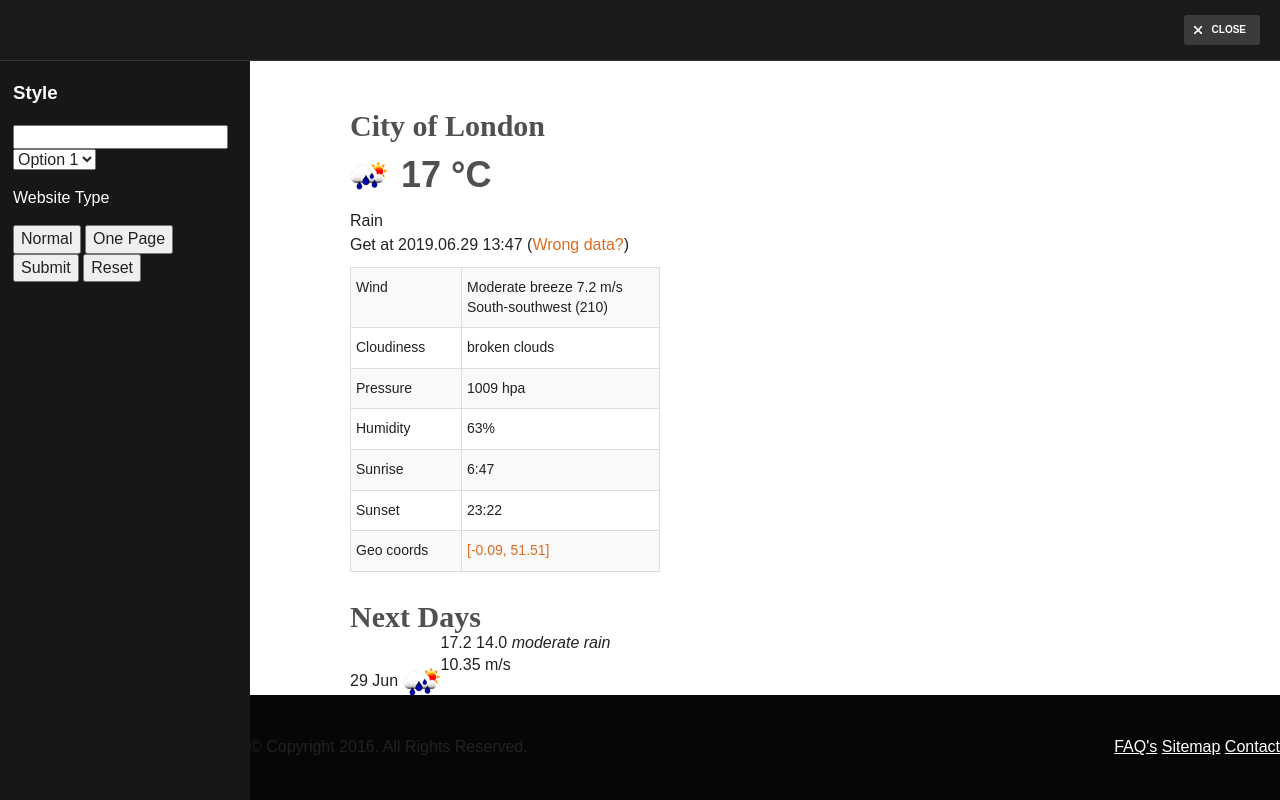
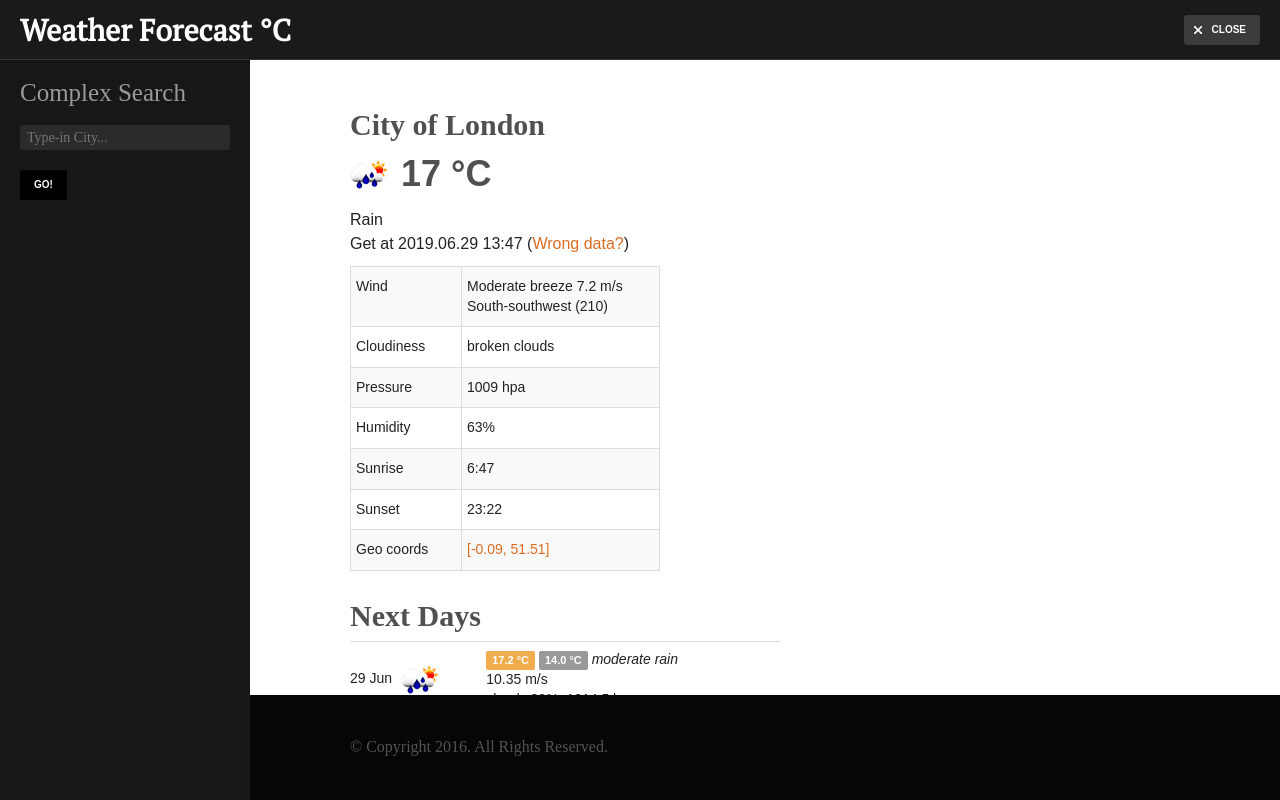
Before and after one commit to jahre/weather, a website: page index.html in a window 1280 px wide. Drawn offline with Linux system fonts and the light colour scheme; a web font is replaced by a local one.

Commit message:
commit 4

```diff
--- a/css/scss/core.scss
+++ b/css/scss/core.scss
@@ -64,18 +64,74 @@ html, body{
     background:#1a1a1a;
     border-bottom:1px solid #353535;
     display:flex;
-    justify-content:flex-end;
+    justify-content:space-between;
     align-items:center;
+    padding: 0 20px;
+    box-sizing: border-box;
+}
+.main-logo{
+    font-family: 'ptserif';
+    font-weight: bold;
+    color: #fff;
+    font-size: 30px;
+    line-height: 1;
+    text-decoration: none;
 }
 .main{
     flex:1;
     display:flex;
 }
-.aside{
+.side-panel{
     width:250px;
     background:#171717;
-    padding: 0 13px;
+    padding: 20px;
     box-sizing:border-box;
+}
+.side-panel-name{
+    font-family: 'ptsansnarrow';
+    font-weight: normal;
+    color: #999;
+    font-size: 25px;
+    line-height: 1;
+    margin: 0;
+}
+.side-panel-search{
+  padding: 20px 0;
+}
+.sp-searchfield{
+  height: 25px;
+  padding: 2px 7px;
+  box-sizing: border-box;
+  border-radius: 3px;
+  border:none;
+  background: #2b2b2b;
+  color: #fff;
+  font-family: 'ptsans';
+  font-size: 14px;
+  width: 100%;
+  margin-bottom: 20px;
+  &:focus{
+    background: #fff;
+    color: #333;
+  }
+}
+.sp-submit{
+    line-height:30px;
+    text-decoration:none;
+    text-transform:uppercase;
+    font-size:10px;
+    font-family:Arial, sans-serif;
+    font-weight:bold;
+    color:#fff;
+    height:30px;
+    border-radius:2px;
+    border:none;
+    background:#000;
+    padding:0 14px;
+    &:hover{
+        background:#fff;
+        color: #000;
+    }
 }
 .info-container{
     flex:1;
@@ -97,8 +153,13 @@ html, body{
     display:flex;
     justify-content:space-between;
     align-items:center;
+    padding-left: 100px;
+    box-sizing: border-box;
 }
-
+.footer-copyright{
+  font-family: 'ptsans';
+  color: #535353;
+}
 .footer-menu{
     padding:0;
 }
@@ -122,7 +183,6 @@ html, body{
     border-radius:3px;
     background:#3b3b3b url(../img/close.png) no-repeat 10px 50%;
     padding:0 14px 0 28px;
-    margin-right:20px;
     &:hover{
         background:#646464 url(../img/close.png) no-repeat 10px 50%;
     }
@@ -190,3 +250,37 @@ html, body{
     }
   }
 }
+
+.fw-table{
+  margin: 10px 0 30px 0;
+  width: 430px;
+  font-family: 'ptsans', Arial, sans-serif;
+  font-size: 14px;
+  tr{
+    border-top: 1px solid #ddd;
+  }
+  td{
+    padding: 8px 0 15px 0;
+  }
+}
+
+.fw-temerature{
+  display: inline-block;
+  padding: 2px 6px;
+  border-radius: 2px;
+  font-weight: bold;
+  font-size: 11px;
+  color: #fff;
+  &.fw-max{
+    background: #f0ad4e;
+  }
+  &.fw-min{
+    background: #999;
+  }
+}
+.fw-date{
+  margin-right: 5px;
+}
+.fw-humidity{
+  margin: 0;
+}
--- a/index.html
+++ b/index.html
@@ -18,26 +18,28 @@
         <![endif]-->
         <div class="wrapper">
             <div class="top_message">
+                <a href="#" class="main-logo">Weather Forecast &deg;C</a>
                 <a href="#" onclick="return false" class="btn_close">Close</a>
             </div>
             <div class="main">
-                <div class="aside">
-                    <h3 style="color:#fff;">Style</h3>
-                    <form class="search">
-                        <input type="text">
-                        <select>
+                <aside class="side-panel">
+                    <h3 class="side-panel-name">Complex Search</h3>
+                    <form class="side-panel-search">
+                        <input type="text" class="sp-searchfield" placeholder="Type-in City...">
+                        <button class="sp-submit">Go!</button>
+                        <!-- <select>
                             <option>Option 1</option>
                             <option>Option 2</option>
                             <option>Option 3</option>
-                        </select>
-                        <p style="color:#fff;">Website Type</p>
+                        </select> -->
+                        <!-- <p style="color:#fff;">Website Type</p>
                         <button>Normal</button>
                         <button>One Page</button>
-                        <div class="stripe"></div>
-                        <button>Submit</button>
-                        <button>Reset</button>
+                        <div class="stripe"></div> -->
+
+
                     </form>
-                </div>
+                </aside>
                 <div class="info-container">
                     <div class="content">
                     <section class="current-weather">
@@ -87,67 +89,67 @@
                         <table class="fw-table">
                             <tr>
                                 <td>
-                                    <span>29 Jun</span>
+                                    <span class="fw-date">29 Jun</span>
                                     <img src="img/weather-icon.png" alt="">
                                 </td>
                                 <td>
-                                    <span>17.2</span>
-                                    <span>14.0</span>
-                                    <i>moderate rain</i><br>
-                                    <span>10.35 m/s</span>
-                                    <p>clouds <span>80%</span>, <span>1014.5 hpa</span></p>
+                                    <span class="fw-temerature fw-max">17.2 &deg;C</span>
+                                    <span class="fw-temerature fw-min">14.0 &deg;C</span>
+                                    <i class="fw-precipitation">moderate rain</i><br>
+                                    <span class="fw-wind">10.35 m/s</span>
+                                    <p class="fw-humidity">clouds <span>80%</span>, <span>1014.5 hpa</span></p>
                                 </td>
                             </tr>
                             <tr>
                                 <td>
-                                    <span>29 Jun</span>
+                                    <span class="fw-date">29 Jun</span>
                                     <img src="img/weather-icon.png" alt="">
                                 </td>
                                 <td>
-                                    <span>17.2</span>
-                                    <span>14.0</span>
-                                    <i>moderate rain</i><br>
-                                    <span>10.35 m/s</span>
-                                    <p>clouds <span>80%</span>, <span>1014.5 hpa</span></p>
+                                    <span class="fw-temerature fw-max">17.2 &deg;C</span>
+                                    <span class="fw-temerature fw-min">14.0 &deg;C</span>
+                                    <i class="fw-precipitation">moderate rain</i><br>
+                                    <span class="fw-wind">10.35 m/s</span>
+                                    <p class="fw-humidity">clouds <span>80%</span>, <span>1014.5 hpa</span></p>
                                 </td>
                             </tr>
                             <tr>
                                 <td>
-                                    <span>29 Jun</span>
+                                    <span class="fw-date">29 Jun</span>
                                     <img src="img/weather-icon.png" alt="">
                                 </td>
                                 <td>
-                                    <span>17.2</span>
-                                    <span>14.0</span>
-                                    <i>moderate rain</i><br>
-                                    <span>10.35 m/s</span>
-                                    <p>clouds <span>80%</span>, <span>1014.5 hpa</span></p>
+                                    <span class="fw-temerature fw-max">17.2 &deg;C</span>
+                                    <span class="fw-temerature fw-min">14.0 &deg;C</span>
+                                    <i class="fw-precipitation">moderate rain</i><br>
+                                    <span class="fw-wind">10.35 m/s</span>
+                                    <p class="fw-humidity">clouds <span>80%</span>, <span>1014.5 hpa</span></p>
                                 </td>
                             </tr>
                             <tr>
                                 <td>
-                                    <span>29 Jun</span>
+                                    <span class="fw-date">29 Jun</span>
                                     <img src="img/weather-icon.png" alt="">
                                 </td>
                                 <td>
-                                    <span>17.2</span>
-                                    <span>14.0</span>
-                                    <i>moderate rain</i><br>
-                                    <span>10.35 m/s</span>
-                                    <p>clouds <span>80%</span>, <span>1014.5 hpa</span></p>
+                                    <span class="fw-temerature fw-max">17.2 &deg;C</span>
+                                    <span class="fw-temerature fw-min">14.0 &deg;C</span>
+                                    <i class="fw-precipitation">moderate rain</i><br>
+                                    <span class="fw-wind">10.35 m/s</span>
+                                    <p class="fw-humidity">clouds <span>80%</span>, <span>1014.5 hpa</span></p>
                                 </td>
                             </tr>
                             <tr>
                                 <td>
-                                    <span>29 Jun</span>
+                                    <span class="fw-date">29 Jun</span>
                                     <img src="img/weather-icon.png" alt="">
                                 </td>
                                 <td>
-                                    <span>17.2</span>
-                                    <span>14.0</span>
-                                    <i>moderate rain</i><br>
-                                    <span>10.35 m/s</span>
-                                    <p>clouds <span>80%</span>, <span>1014.5 hpa</span></p>
+                                    <span class="fw-temerature fw-max">17.2 &deg;C</span>
+                                    <span class="fw-temerature fw-min">14.0 &deg;C</span>
+                                    <i class="fw-precipitation">moderate rain</i><br>
+                                    <span class="fw-wind">10.35 m/s</span>
+                                    <p class="fw-humidity">clouds <span>80%</span>, <span>1014.5 hpa</span></p>
                                 </td>
                             </tr>
                         </table>
@@ -155,12 +157,12 @@
 
                     </div>
                     <div class="footer">
-                        <span>&copy; Copyright 2016. All Rights Reserved.</span>
-                        <ul class="footer-menu">
+                        <span class="footer-copyright">&copy; Copyright 2016. All Rights Reserved.</span>
+                        <!-- <ul class="footer-menu">
                             <li><a href="#" onclick="return false">FAQ's</a></li>
                             <li><a href="#" onclick="return false">Sitemap</a></li>
                             <li><a href="#" onclick="return false">Contact</a></li>
-                        </ul>
+                        </ul> -->
                     </div>
                 </div>
             </div>
```
Also changed, not shown: css/core.css.
